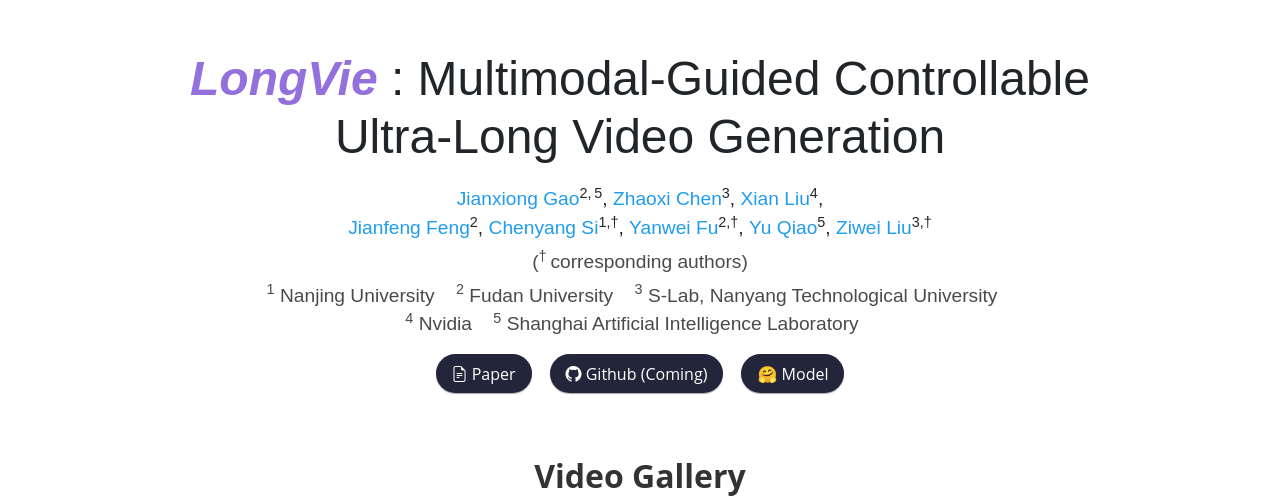
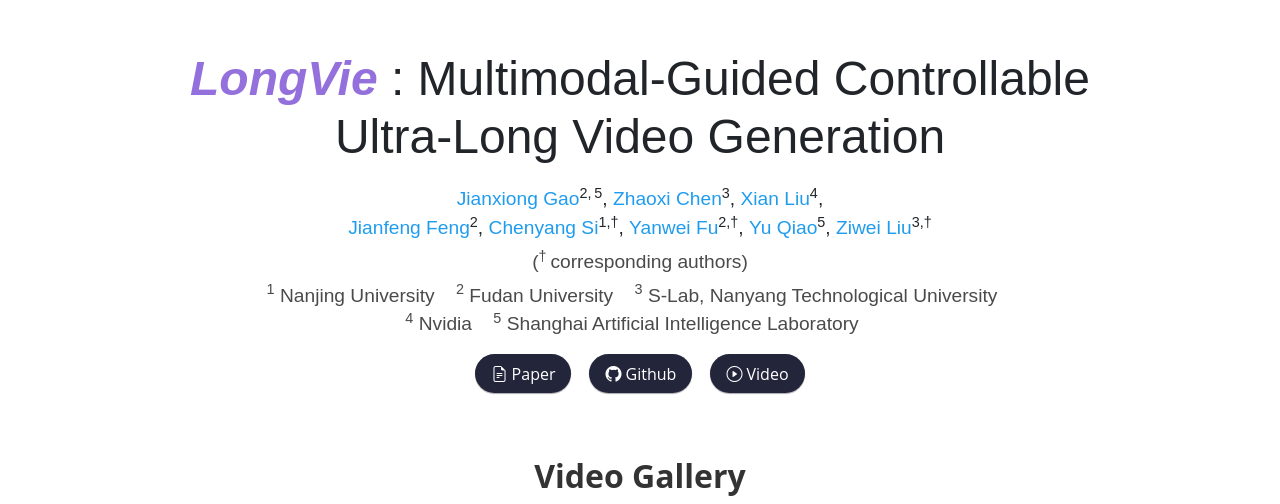
Before and after one commit to Vchitect/LongVie-project, a plain HTML site: page index.html in a window 1280 px wide. Shown: the top 504 px of the page. Drawn offline with nearby package versions, Linux system fonts and the light colour scheme.

Commit message:
homepage

```diff
--- a/index.html
+++ b/index.html
@@ -103,19 +103,25 @@
                   </a>
                 </li>
                 <li class="list-inline-item">
-                  <a class="resource-button" href="">
+                  <a class="resource-button" href="https://github.com/Vchitect/LongVie">
                     <i class="bi bi-github"></i>
-                    Github (Coming)
+                    Github
                   </a>
                 </li>
                 <li class="list-inline-item">
+                  <a class="resource-button" href="https://www.youtube.com/watch?v=SOiTfdGmGEY">
+                    <i class="bi bi-play-circle"></i>
+                    Video
+                  </a>
+                </li>
+                <!-- <li class="list-inline-item">
                   <a class="resource-button" href="">
                     <span class="icon">
                       🤗
                     </span>
                     Model
                   </a>
-                </li>
+                </li> -->
               </ul>
             </div>
           </div>
```
